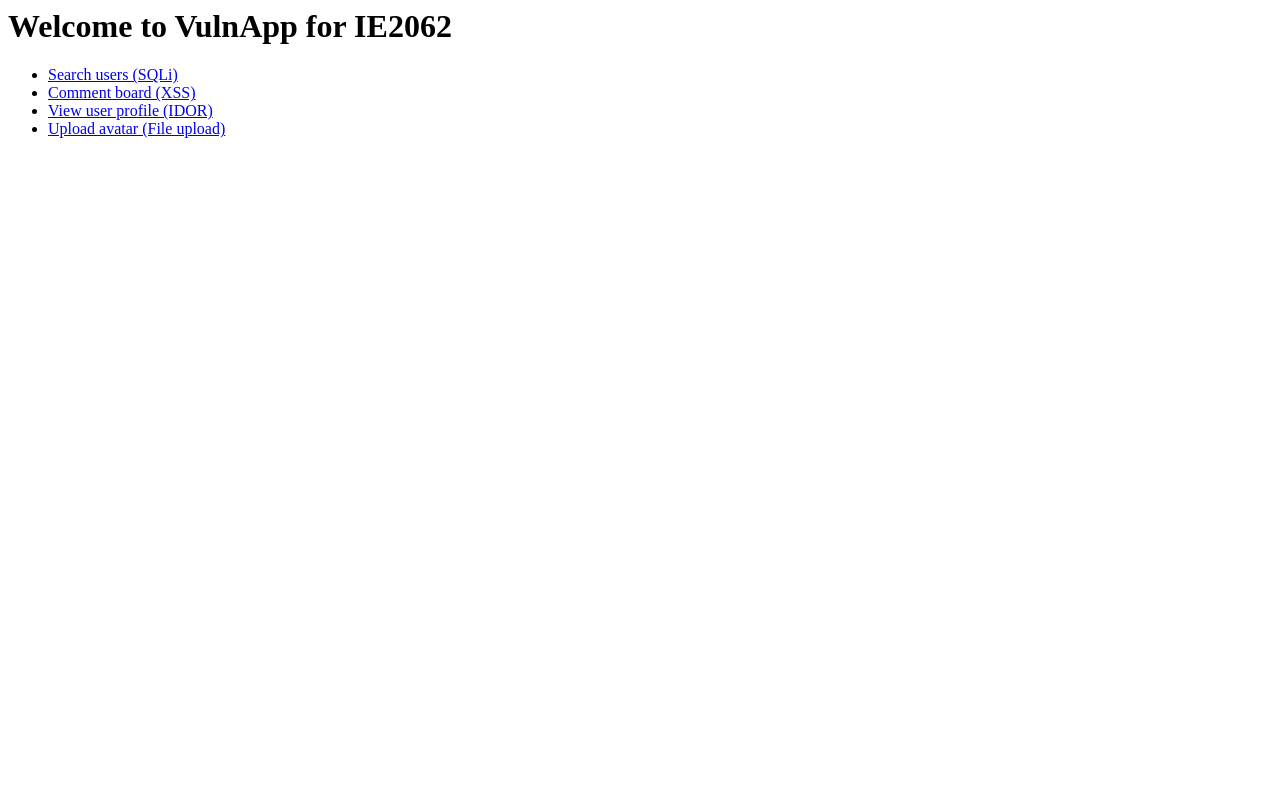
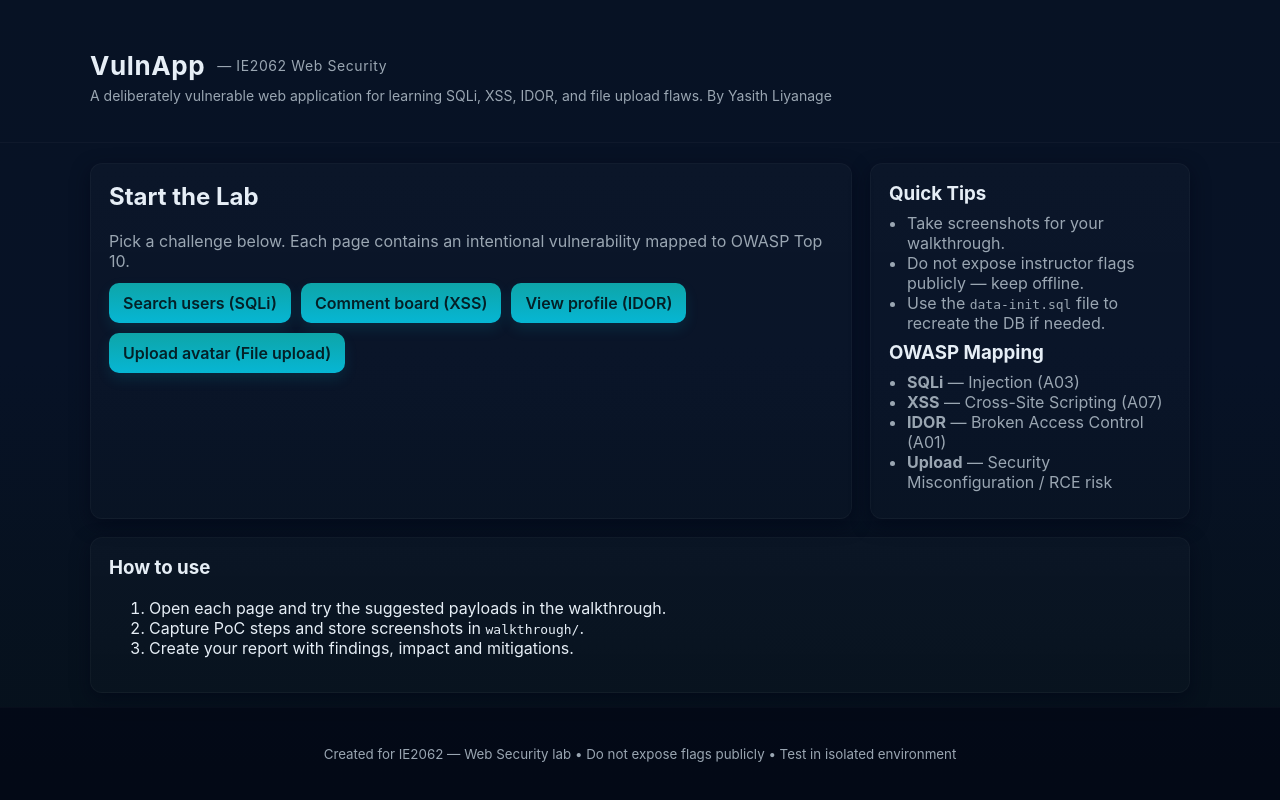
Before and after one commit to YasithLiyanage/VulnApp, a PHP site: page / in a window 1280 px wide. Run offline with PHP 8.4, Linux system fonts and the light colour scheme.

Commit message:
modified:   index.php 	new file:   style.css

```diff
--- a/index.php
+++ b/index.php
@@ -1,9 +1,64 @@
 <?php
-echo "<h1>Welcome to VulnApp for IE2062</h1>";
-echo "<ul>
-  <li><a href='sqli.php'>Search users (SQLi)</a></li>
-  <li><a href='xss.php'>Comment board (XSS)</a></li>
-  <li><a href='idor.php?user=1'>View user profile (IDOR)</a></li>
-  <li><a href='upload.php'>Upload avatar (File upload)</a></li>
-</ul>";
-?>
+// index.php - Styled landing page for VulnApp
+?><!doctype html>
+<html lang="en">
+<head>
+  <meta charset="utf-8" />
+  <meta name="viewport" content="width=device-width,initial-scale=1" />
+  <title>VulnApp — IE2062 Web Security Lab</title>
+  <link rel="stylesheet" href="style.css">
+</head>
+<body>
+  <header class="site-header">
+    <div class="wrap">
+      <h1 class="brand">VulnApp <span class="muted">— IE2062 Web Security</span></h1>
+      <p class="subtitle">A deliberately vulnerable web application for learning SQLi, XSS, IDOR, and file upload flaws. By Yasith Liyanage</p>
+    </div>
+  </header>
+
+  <main class="wrap main-grid">
+    <section class="card">
+      <h2>Start the Lab</h2>
+      <p class="lead">Pick a challenge below. Each page contains an intentional vulnerability mapped to OWASP Top 10.</p>
+      <nav class="links">
+        <a class="btn" href="sqli.php"> Search users (SQLi)</a>
+        <a class="btn" href="xss.php"> Comment board (XSS)</a>
+        <a class="btn" href="idor.php?user=1"> View profile (IDOR)</a>
+        <a class="btn" href="upload.php"> Upload avatar (File upload)</a>
+      </nav>
+    </section>
+
+    <aside class="card info">
+      <h3>Quick Tips</h3>
+      <ul>
+        <li>Take screenshots for your walkthrough.</li>
+        <li>Do not expose instructor flags publicly — keep offline.</li>
+        <li>Use the <code>data-init.sql</code> file to recreate the DB if needed.</li>
+      </ul>
+
+      <h3>OWASP Mapping</h3>
+      <ul>
+        <li><strong>SQLi</strong> — Injection (A03)</li>
+        <li><strong>XSS</strong> — Cross-Site Scripting (A07)</li>
+        <li><strong>IDOR</strong> — Broken Access Control (A01)</li>
+        <li><strong>Upload</strong> — Security Misconfiguration / RCE risk</li>
+      </ul>
+    </aside>
+
+    <section class="card notes">
+      <h3>How to use</h3>
+      <ol>
+        <li>Open each page and try the suggested payloads in the walkthrough.</li>
+        <li>Capture PoC steps and store screenshots in <code>walkthrough/</code>.</li>
+        <li>Create your report with findings, impact and mitigations.</li>
+      </ol>
+    </section>
+  </main>
+
+  <footer class="site-footer">
+    <div class="wrap">
+      <small>Created for IE2062 — Web Security lab • Do not expose flags publicly • Test in isolated environment</small>
+    </div>
+  </footer>
+</body>
+</html>
--- /dev/null
+++ b/style.css
@@ -0,0 +1,109 @@
+/* style.css - lightweight modern styling for the VulnApp landing page */
+
+:root{
+  --bg:#0f1724;
+  --card:#0b1220;
+  --accent:#0ea5a8;
+  --muted:#9aa6b2;
+  --glass: rgba(255,255,255,0.04);
+  --radius:12px;
+  --maxw:1100px;
+  --gap:18px;
+  --text:#e6eef6;
+  --shadow: 0 6px 18px rgba(2,6,23,0.6);
+  --accent-2: #06b6d4;
+}
+
+*{box-sizing:border-box}
+html,body{height:100%}
+body{
+  margin:0;
+  font-family: Inter, system-ui, -apple-system, "Segoe UI", Roboto, "Helvetica Neue", Arial;
+  background: linear-gradient(180deg, #071224 0%, #071226 45%, #06111a 100%);
+  color:var(--text);
+  -webkit-font-smoothing:antialiased;
+  -moz-osx-font-smoothing:grayscale;
+  padding-bottom:60px;
+}
+
+/* wrapper */
+.wrap{
+  width:calc(100% - 40px);
+  max-width:var(--maxw);
+  margin:28px auto;
+}
+
+/* header */
+.site-header{
+  padding:22px 0 10px;
+  border-bottom:1px solid rgba(255,255,255,0.03);
+}
+.brand{
+  margin:0;
+  font-size:26px;
+  letter-spacing:0.6px;
+  display:flex;
+  align-items:center;
+  gap:12px;
+}
+.muted{color:var(--muted); font-weight:400; font-size:14px}
+
+/* subtitle */
+.subtitle{
+  margin:6px 0 0;
+  color:var(--muted);
+  font-size:14px;
+}
+
+/* layout grid */
+.main-grid{
+  display:grid;
+  grid-template-columns: 1fr 320px;
+  gap:var(--gap);
+  margin-top:20px;
+}
+
+/* cards */
+.card{
+  background: linear-gradient(180deg, rgba(255,255,255,0.02), rgba(255,255,255,0.01));
+  border-radius:var(--radius);
+  padding:18px;
+  box-shadow:var(--shadow);
+  border:1px solid rgba(255,255,255,0.03);
+}
+.card h2, .card h3{margin-top:0}
+.lead{color:var(--muted); margin-bottom:12px}
+
+/* links & buttons */
+.links{display:flex;flex-wrap:wrap;gap:10px}
+.btn{
+  display:inline-block;
+  background:linear-gradient(180deg,var(--accent),var(--accent-2));
+  color:#042027;
+  padding:10px 14px;
+  border-radius:10px;
+  text-decoration:none;
+  font-weight:600;
+  box-shadow: 0 6px 14px rgba(6,182,212,0.12);
+  transition:transform .12s ease, box-shadow .12s ease;
+}
+.btn:hover{transform:translateY(-3px); box-shadow:0 10px 30px rgba(6,182,212,0.16)}
+
+/* info aside */
+.info ul{padding-left:18px;color:var(--muted); margin:8px 0}
+.info h3{margin-bottom:6px}
+
+/* notes section full width on small screens */
+.notes{grid-column:1 / -1}
+
+/* footer */
+.site-footer{position:fixed;left:0;right:0;bottom:0;background:rgba(2,6,20,0.6);border-top:1px solid rgba(255,255,255,0.02);padding:10px 0}
+.site-footer small{display:block;text-align:center;color:var(--muted)}
+
+/* responsive */
+@media (max-width:900px){
+  .main-grid{grid-template-columns:1fr; padding-bottom:80px}
+  .brand{font-size:20px}
+  .wrap{width:calc(100% - 28px)}
+  .btn{width:100%; text-align:center}
+}
```
